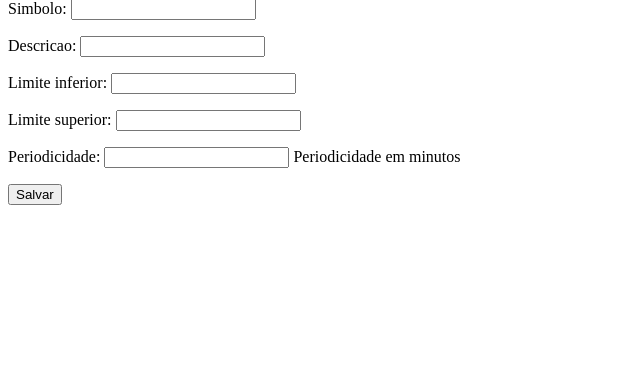
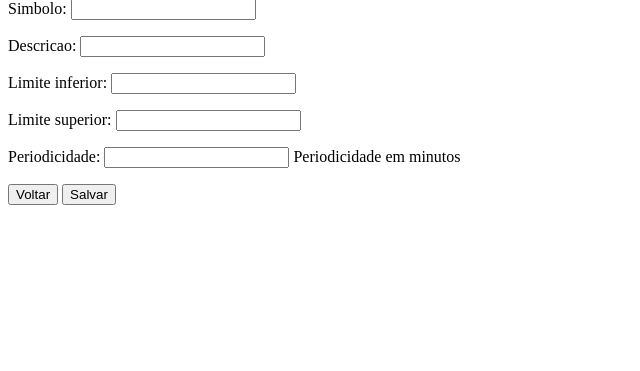
Before and after one commit to JuliaNoriko/projeto_inoa, a Django app: page /ativos/ in a window 1280 px wide. Shown: the part 102-473 px from the top of the page, without its empty margins (0-640 px from the left). Run offline with Django 5.2, Linux system fonts and the light colour scheme.

Commit message:
Adicionado requirements e o botão voltar nas páginas

```diff
--- a/aplicacao/templates/ativos.html
+++ b/aplicacao/templates/ativos.html
@@ -4,12 +4,20 @@
     <title>Monitoramento de Ativos</title>
 </head>
 <body>
+
+    <script>
+        function voltar() {
+            window.location.href = '/'; // URL de destino
+        }
+    </script>
+
     <h2>Cadastro de Ativos</h2><br>
     <form method="POST">
         {% csrf_token %}
 
         {{ form.as_p }}
 
+        <button onclick="voltar()">Voltar</button>
         <button type="submit">Salvar</button>
     </form>
 </body>
```
Also changed, not shown: aplicacao/templates/cotacoes.html (+8 -0 lines), aplicacao/templates/informacoes_ativos.html (+8 -0 lines), requirements.txt (added, +22 -0 lines).
